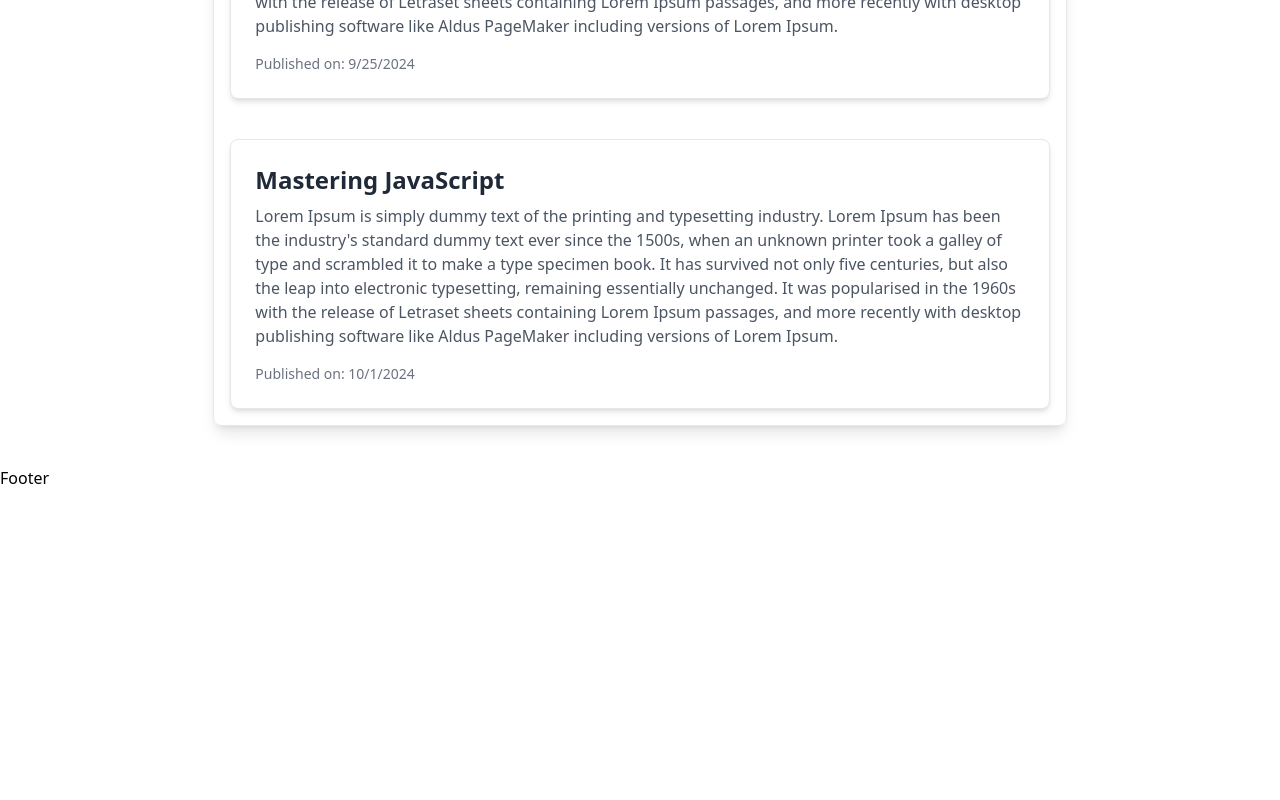
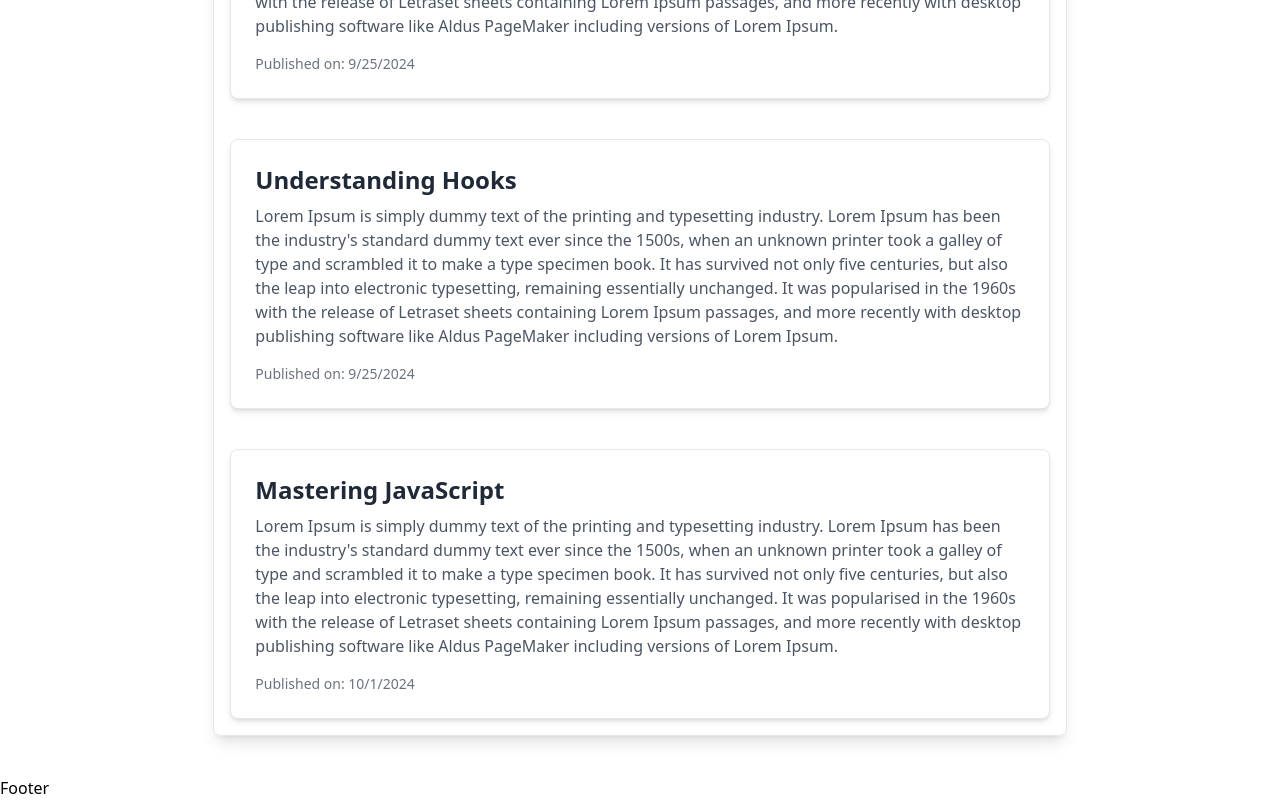
Before and after one commit to anantamishra/react-class, a React (Create React App) app: page /news-portal in a window 1280 px wide. Shown: the part 772-1572 px from the top of the page. Before the commit the page ends 1262 px from the top, so only its background shows below. Built offline with nearby package versions, Linux system fonts and the light colour scheme.

Commit message:
added blog item

```diff
--- a/src/data/blogsData.js
+++ b/src/data/blogsData.js
@@ -18,4 +18,10 @@
         content: "Lorem Ipsum is simply dummy text of the printing and typesetting industry. Lorem Ipsum has been the industry's standard dummy text ever since the 1500s, when an unknown printer took a galley of type and scrambled it to make a type specimen book. It has survived not only five centuries, but also the leap into electronic typesetting, remaining essentially unchanged. It was popularised in the 1960s with the release of Letraset sheets containing Lorem Ipsum passages, and more recently with desktop publishing software like Aldus PageMaker including versions of Lorem Ipsum.",
         publishedAt: "2024-09-25",
     },
+    {
+        id: 4,
+        title: "Understanding Hooks",
+        content: "Lorem Ipsum is simply dummy text of the printing and typesetting industry. Lorem Ipsum has been the industry's standard dummy text ever since the 1500s, when an unknown printer took a galley of type and scrambled it to make a type specimen book. It has survived not only five centuries, but also the leap into electronic typesetting, remaining essentially unchanged. It was popularised in the 1960s with the release of Letraset sheets containing Lorem Ipsum passages, and more recently with desktop publishing software like Aldus PageMaker including versions of Lorem Ipsum.",
+        publishedAt: "2024-09-25",
+    },
 ];
```
